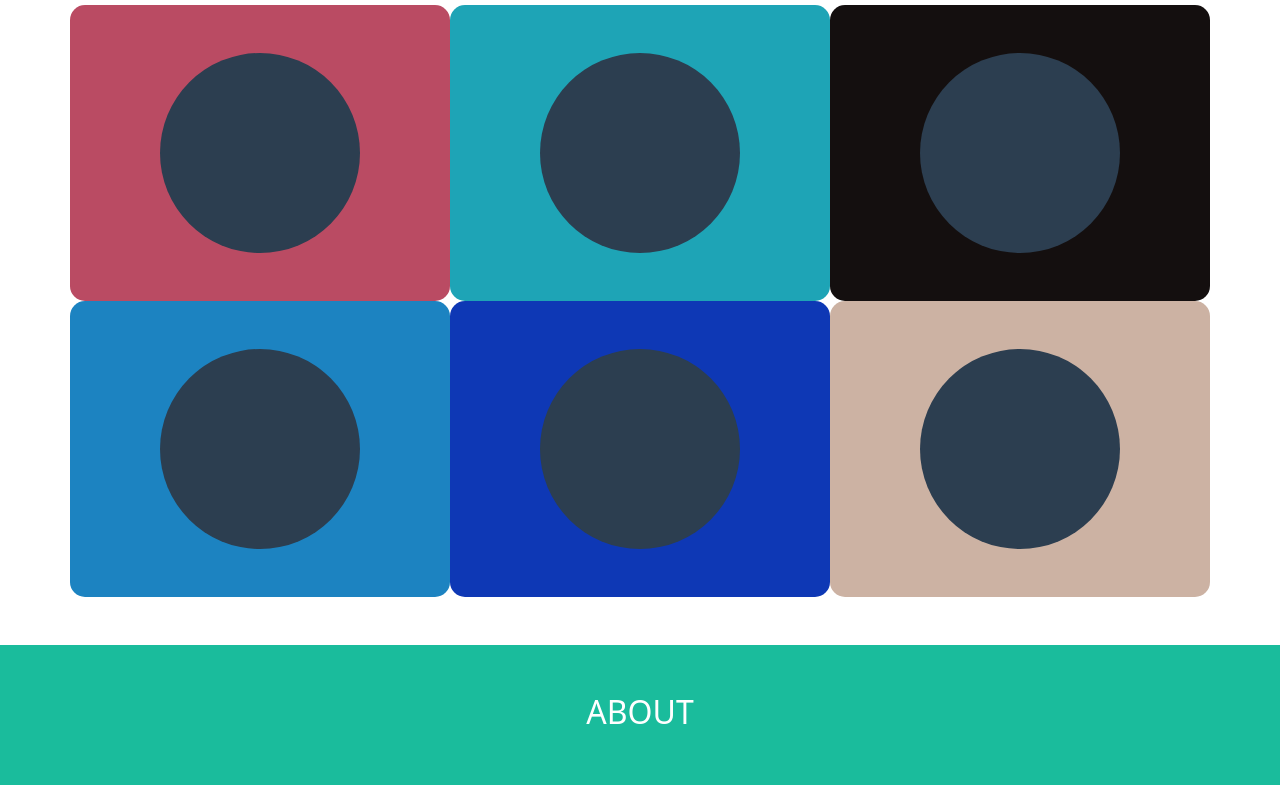
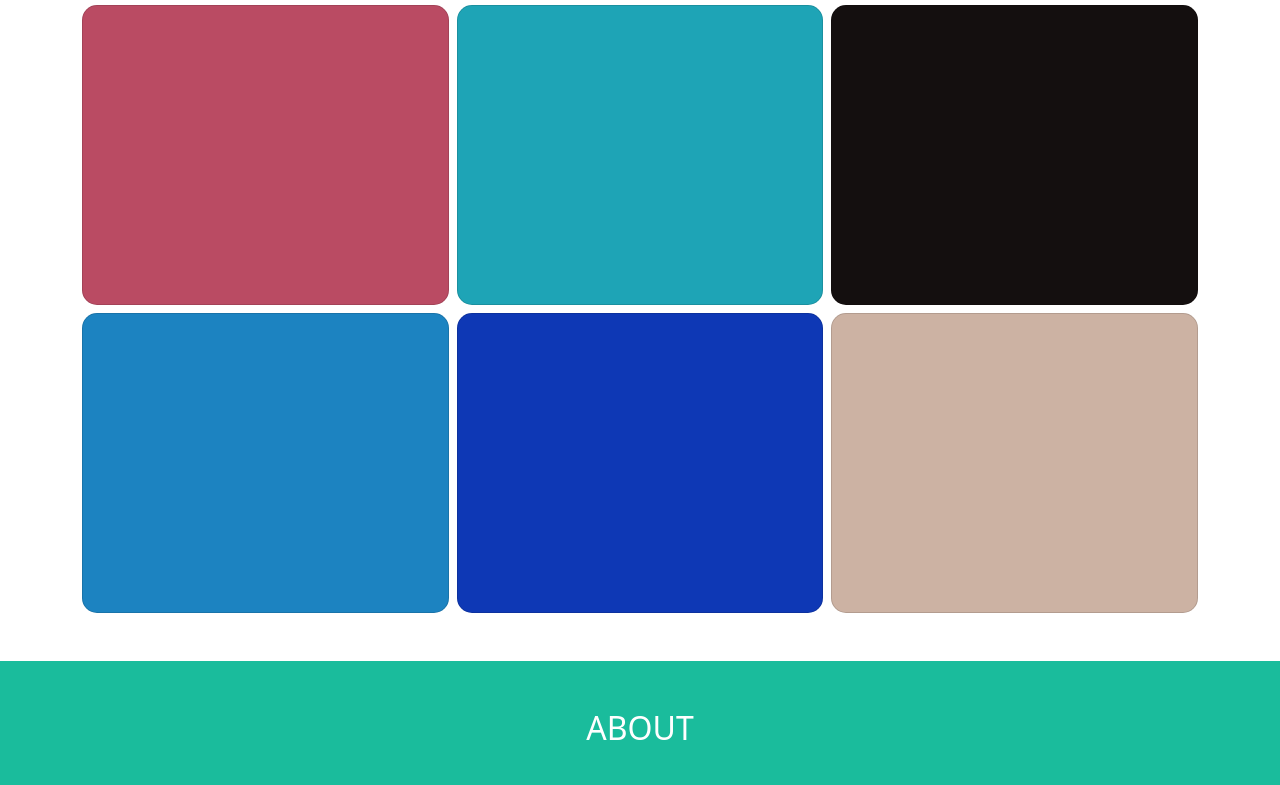
Before and after one commit to mikicola/html-css-bootstrap-freelancer, a plain HTML site: page index.html in a window 1280 px wide. Shown: the part 647-1432 px from the top of the page. Drawn offline with nearby package versions, Linux system fonts and the light colour scheme.

Commit message:
aggiusto griglia

```diff
--- a/css/style.css
+++ b/css/style.css
@@ -73,6 +73,12 @@ nav{
     width: 200px;
 }
 
+.card{
+    height: 300px;
+    width: 100%;
+    /* color: aqua; */
+}
+
 .ms_textwhiteuppercase{
     color: white;
     text-transform: uppercase;
--- a/index.html
+++ b/index.html
@@ -45,17 +45,6 @@
                 </div>
 
 
-                <!-- <span class="ms_textwhiteuppercase ms_nav-title fw-bold fs-4">Start bootstrap</span>
-
-                <span class="ms_textwhiteuppercase ms_nav-title text-end fw-bold fs-5 ms_display-inlineblock">portfolio about contact</span> -->
-
-
-                <!-- <ul class="ms_ul navbar-nav ms_textwhiteuppercase fw-bold fs-5 ">
-                    <li class="ms_li nav-item"><a class="nav-link" href="#">portfolio</a></li>
-                    <li class="nav-item"><a class="nav-link" href="#">about</a></li>
-                    <li class="nav-item"><a class="nav-link" href="#">contact</a></li>
-                </ul> -->
-
             </div>
         </nav>
         <div class="container-fluid p-5 ms_green">
@@ -75,36 +64,42 @@
             <!-- FIXME manca la linea -->
 
 
-
-            <div class="row">
-                <div class="col-sm-12 col-md-6 col-lg-4 p-5 ms_rounded ms_red">
-                    <div class="ms_round ms_round-l">
-                    </div>
+<!-- inizio griglia -->
+<div class="row g-2">
+    <div class="col-sm-12 col-md-6 col-lg-4">
+        <div class="card ms_red ms_rounded"></div>
+        <!-- <div class="ms_round ms_round-l">
+        </div> -->
     </div>
 
-                <div class="col-sm-12 col-md-6 col-lg-4 p-5 ms_rounded ms_turquoise">
-                    <div class="ms_round ms_round-l">
-                    </div>
+    <div class="col-sm-12 col-md-6 col-lg-4">
+        <div class="card ms_turquoise ms_rounded"></div>
+        <!-- <div class="ms_round ms_round-l">
+        </div> -->
     </div>
 
-                <div class="col-sm-12 col-md-6 col-lg-4 p-5 ms_rounded ms_black">
-                    <div class="ms_round ms_round-l">
-                    </div>
+    <div class="col-sm-12 col-md-6 col-lg-4">
+        <div class="card ms_black ms_rounded"></div>
+        <!-- <div class="ms_round ms_round-l">
+        </div> -->
     </div>
 
-                <div class="col-sm-12 col-md-6 col-lg-4 p-5 ms_rounded ms_sky-blue">
-                    <div class="ms_round ms_round-l">
-                    </div>
+    <div class="col-sm-12 col-md-6 col-lg-4">
+        <div class="card ms_sky-blue ms_rounded"></div>
+        <!-- <div class="ms_round ms_round-l">
+        </div> -->
     </div>
 
-                <div class="col-sm-12 col-md-6 col-lg-4 p-5 ms_rounded ms_electric-blue">
-                    <div class="ms_round ms_round-l">
-                    </div>
+    <div class="col-sm-12 col-md-6 col-lg-4">
+        <div class="card ms_electric-blue ms_rounded"></div>
+        <!-- <div class="ms_round ms_round-l">
+        </div> -->
     </div>
 
-                <div class="col-sm-12 col-md-6 col-lg-4 p-5 ms_rounded ms_beige">
-                    <div class="ms_round ms_round-l">
-                    </div>
+    <div class="col-sm-12 col-md-6 col-lg-4">
+        <div class="card ms_beige ms_rounded"></div>
+        <!-- <div class="ms_round ms_round-l">
+        </div> -->
     </div>
 
 </div>
```
Lines whose indentation alone changed are shown as unchanged.
